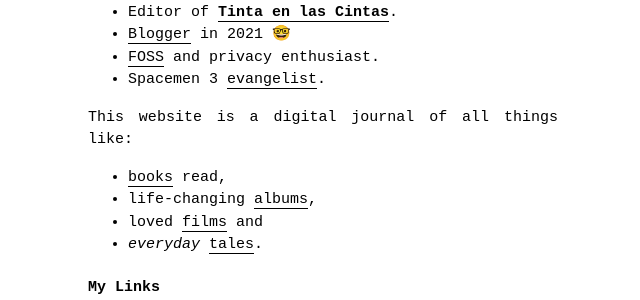
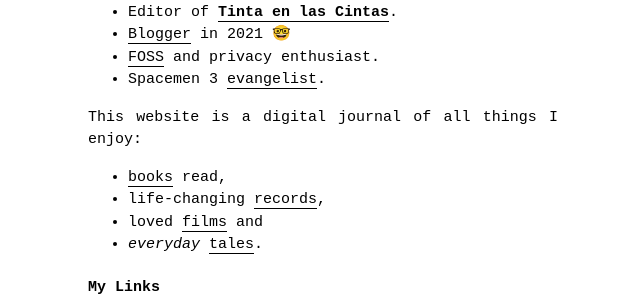
Before and after one commit to kandr3s/kandr3s.github.io, a Jekyll site: the page built from index.md, in a window 1280 px wide. Shown: the part 244-544 px from the top of the page, without its empty margins (322-962 px from the left). Built offline with Jekyll 4.4.1, drawn with Linux system fonts in a browser that asks for light colours; nearby versions of some CDN libraries.

Commit message:
Site update

```diff
--- a/index.md
+++ b/index.md
@@ -9,9 +9,9 @@
 * [FOSS](/tools) and privacy enthusiast.
 * Spacemen 3 [evangelist](https://tintaenlascintas.co/post/gospel){:target="_blank"}.
 
-This website is a digital journal of all things like:
+This website is a digital journal of all things I enjoy:
 * [books](/books) read,
-* life-changing [albums](/music),
+* life-changing [records](/music),
 * loved [films](/films) and
 * _everyday_ [tales](/tales).
 
```
Also changed, not shown: _posts/2019-01-16-nick-drake.md (+1 -1 lines), pages/contact.md (+2 -2 lines).
